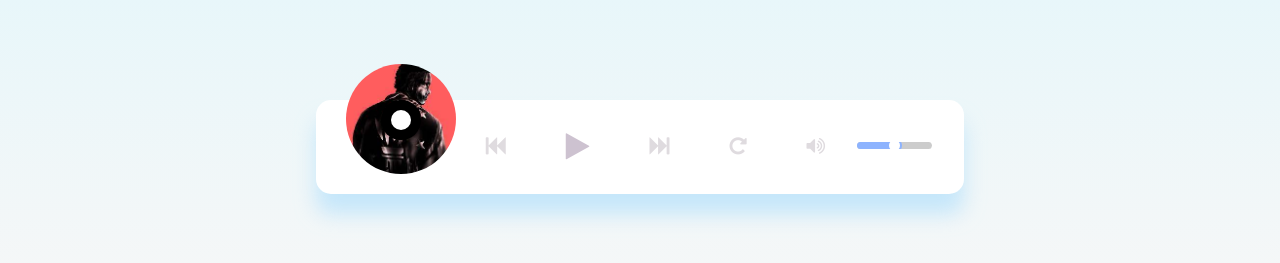
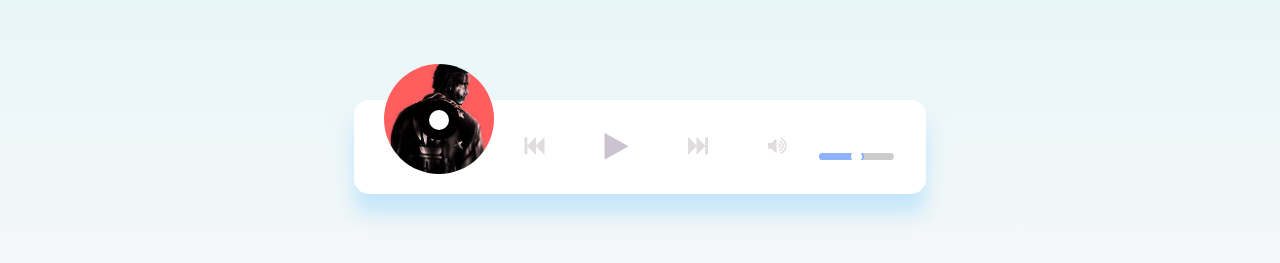
Before and after one commit to deBugger360/js-music-player, a plain HTML site: page index.html in a window 1280 px wide. Shown: the part 293-556 px from the top of the page. Drawn offline with Linux system fonts and the light colour scheme.

Commit message:
Update index.html
removed unused markup, commented out unused repeat button

```diff
--- a/index.html
+++ b/index.html
@@ -19,7 +19,6 @@
             </div>
             <div class="audio-timers">
                 <span class="current-time">00:00</span>
-                <!-- <span class="seprator"></span> -->
                 <span class="duration-time">00:00</span>
             </div>
         </div>
@@ -37,15 +36,16 @@
                 <i class="fa fa-fast-forward" aria-hidden="true"></i>
             </button>
         </div>
-        <div class="controls"></div>
-        <button class="action-btn play-repeat-mode">
-            <i class="fa fa-repeat"></i>
-            <!-- <i class="fa fa-random"></i> -->
-        </button>
-        <button class="action-btn vol-btn">
+        <div class="controls">
+        <!-- <button class="action-btn play-repeat-mode">
+                <i class="fa fa-repeat"></i>
+            <i class="fa fa-random"></i>
+            </button> -->
+            <button class="action-btn vol-btn">
             <i class="fa fa-volume-up"></i>
-        </button>
-        <input type="range" class="vol-slider" min="0" max="10" value="5" step="1">
+            </button>
+            <input type="range" class="vol-slider" min="0" max="10" value="5" step="1">
+        </div>
     </div>
     <script src="js/main.js"></script>
 </body>
```
